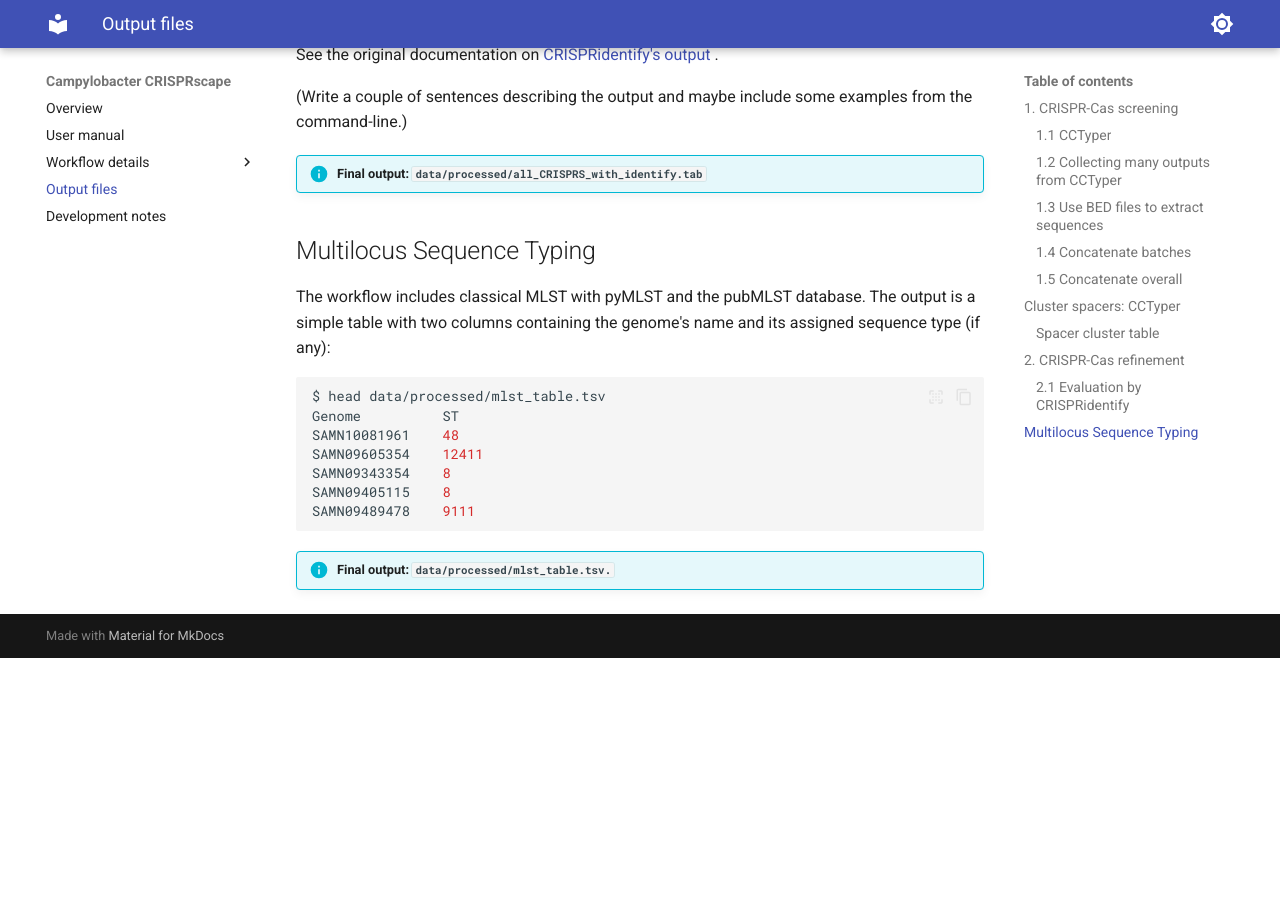
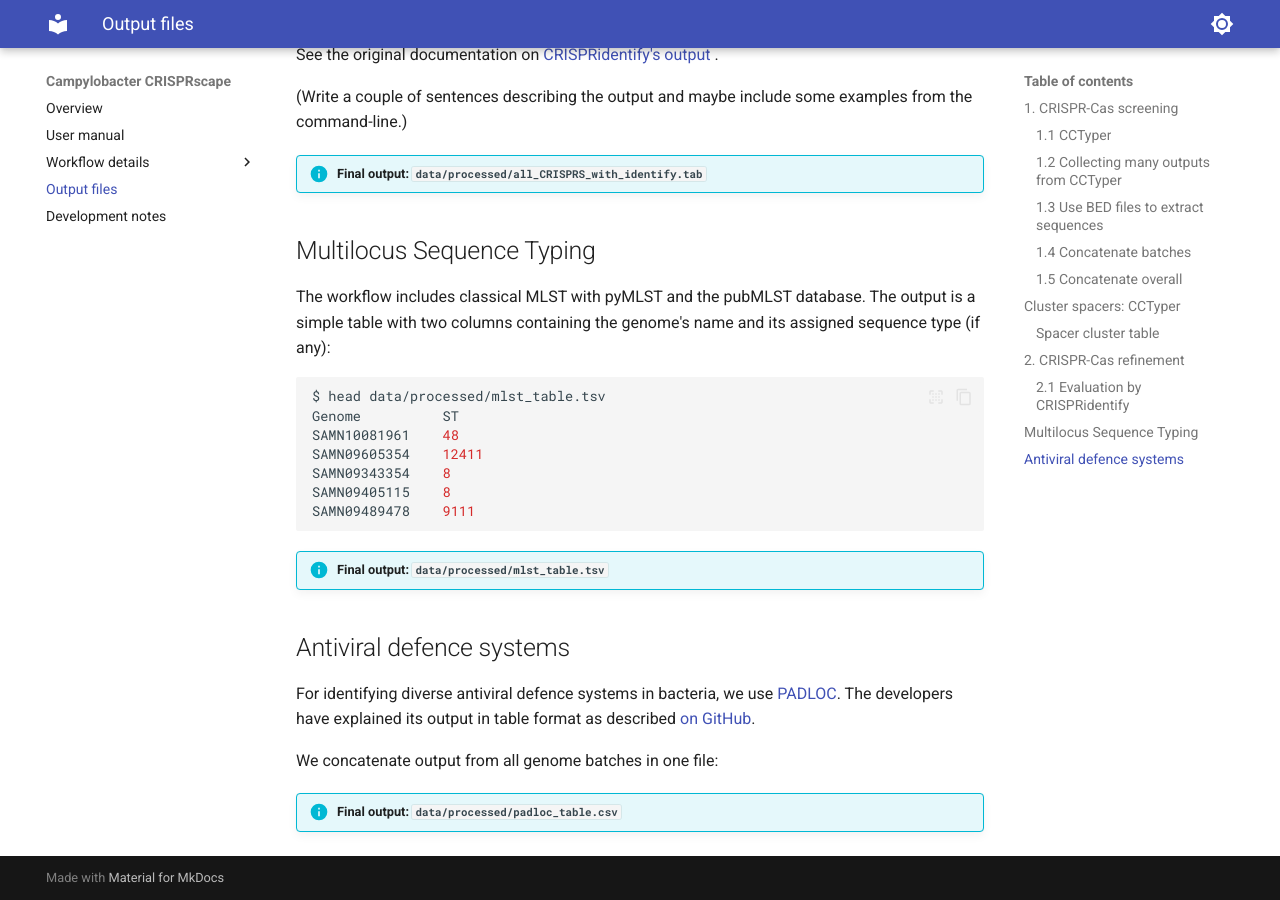
Before and after one commit to UtrechtUniversity/campylobacter-crisprscape, an MkDocs documentation site: the page built from doc/output_files.md, in a window 1280 px wide and 900 px high, scrolled down 3952 px. Built offline with MkDocs 1.6.1 and Material for MkDocs 9.7.7, drawn with Linux system fonts in a browser that asks for light colours; before the commit the page ends 4610 px from its top, so only the background shows below that.

Commit message:
Make PADLOC fully functional
- Add output to 'rule all'
- Include rules to concatenate output in one file
- Include PADLOC documentation
- Reference additional functions in index

````diff
--- a/doc/output_files.md
+++ b/doc/output_files.md
@@ -233,4 +233,15 @@ SAMN09405115    8
 SAMN09489478    9111
 ```
 
-!!! info "Final output: `data/processed/mlst_table.tsv.`"
+!!! info "Final output: `data/processed/mlst_table.tsv`"
+
+## Antiviral defence systems
+
+For identifying diverse antiviral defence systems in bacteria, we use
+[PADLOC](https://padloc.otago.ac.nz/padloc/).
+The developers have explained its output in table format as described
+[on GitHub](https://github.com/padlocbio/padloc#interpreting-output).
+
+We concatenate output from all genome batches in one file:
+
+!!! info "Final output: `data/processed/padloc_table.csv`"
````
Also changed, not shown: doc/extra_functions.md (+10 -0 lines), doc/index.md (+2 -0 lines), 1 other file.
